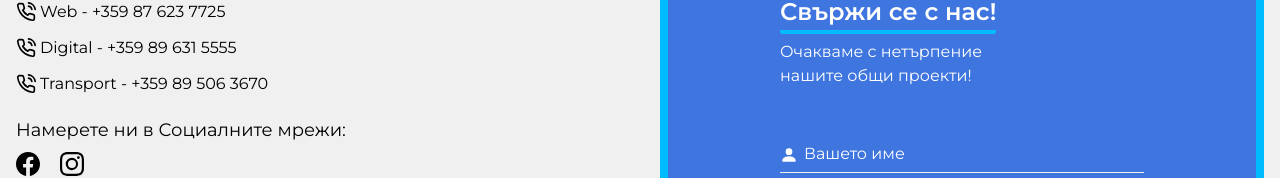
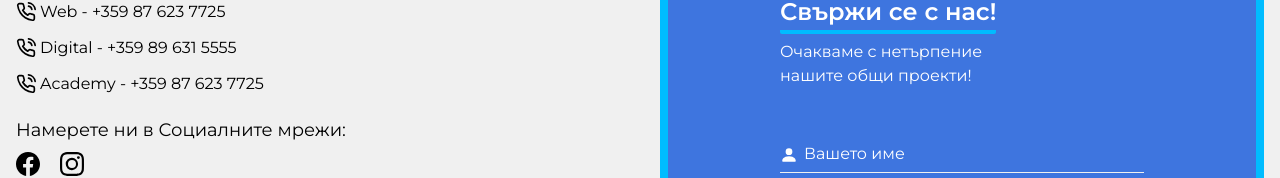
Before and after one commit to StroverIT/Strover, a Next.js app: page /contactUs in a window 1280 px wide. Shown: the part 284-462 px from the top of the page. Built offline with nearby package versions, Linux system fonts and the light colour scheme; a web font is replaced by a local one.

Commit message:
adding links

```diff
--- a/pages/contactUs.js
+++ b/pages/contactUs.js
@@ -60,25 +60,33 @@ export default function ContactUsPage() {
               <div className="text-2xl ">
                 <HiOutlineMail />
               </div>
-              <div className="pl-1">stroverbg@gmail.com</div>
+              <a href="mailto:stroverbg@gmail.com" className="pl-1">
+                stroverbg@gmail.com
+              </a>
             </div>
             <div className="flex items-center pt-2">
               <div className="text-xl ">
                 <FiPhoneCall />
               </div>
-              <div className="pl-1">Web - +359 87 623 7725</div>
+              <a href="tel:0876237725" className="pl-1">
+                Web - +359 87 623 7725
+              </a>
             </div>
             <div className="flex items-center">
               <div className="text-xl ">
                 <FiPhoneCall />
               </div>
-              <div className="pl-1">Digital - +359 89 631 5555</div>
+              <a href="tel:089 631 5555" className="pl-1">
+                Digital - +359 89 631 5555
+              </a>
             </div>
             <div className="flex items-center">
               <div className="text-xl ">
                 <FiPhoneCall />
               </div>
-              <div className="pl-1">Transport - +359 89 506 3670 </div>
+              <a href="tel:0876237725" className="pl-1">
+                Academy - +359 87 623 7725
+              </a>
             </div>
 
             <div className="pt-2">
```
